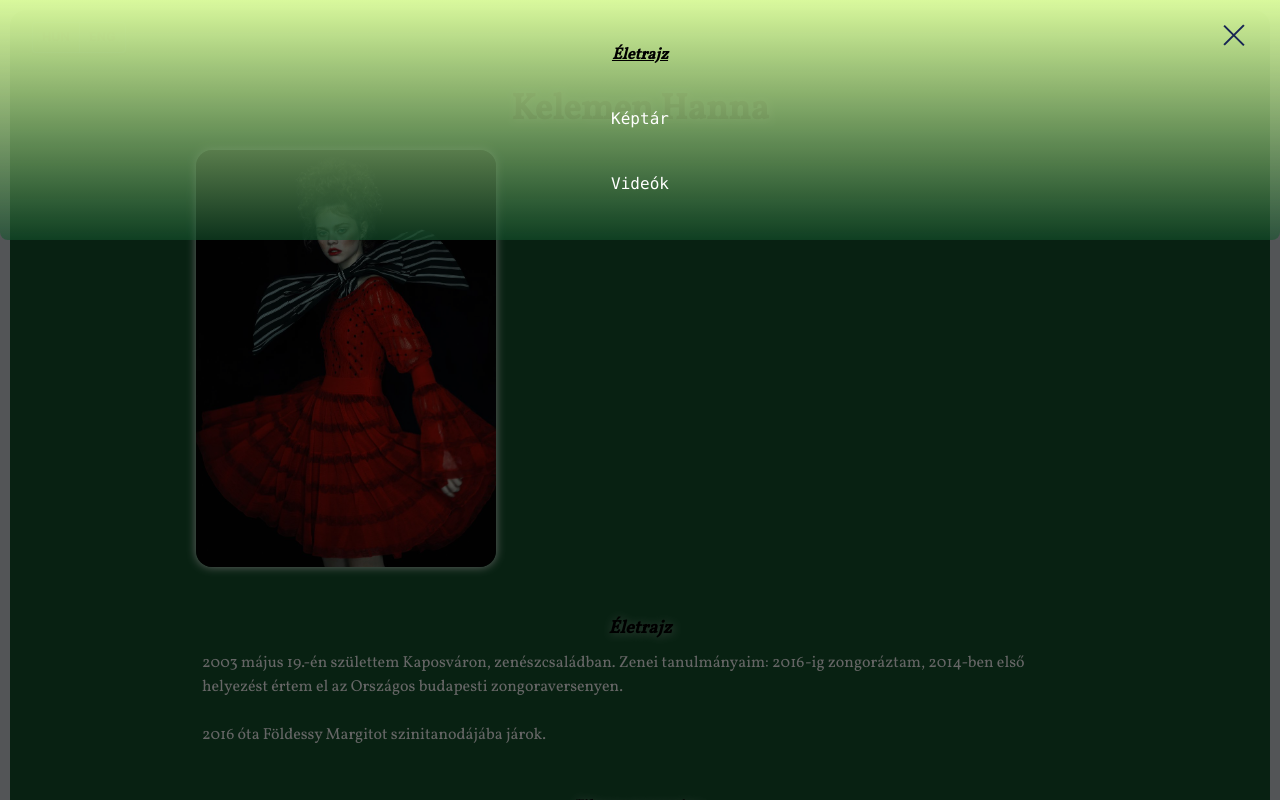
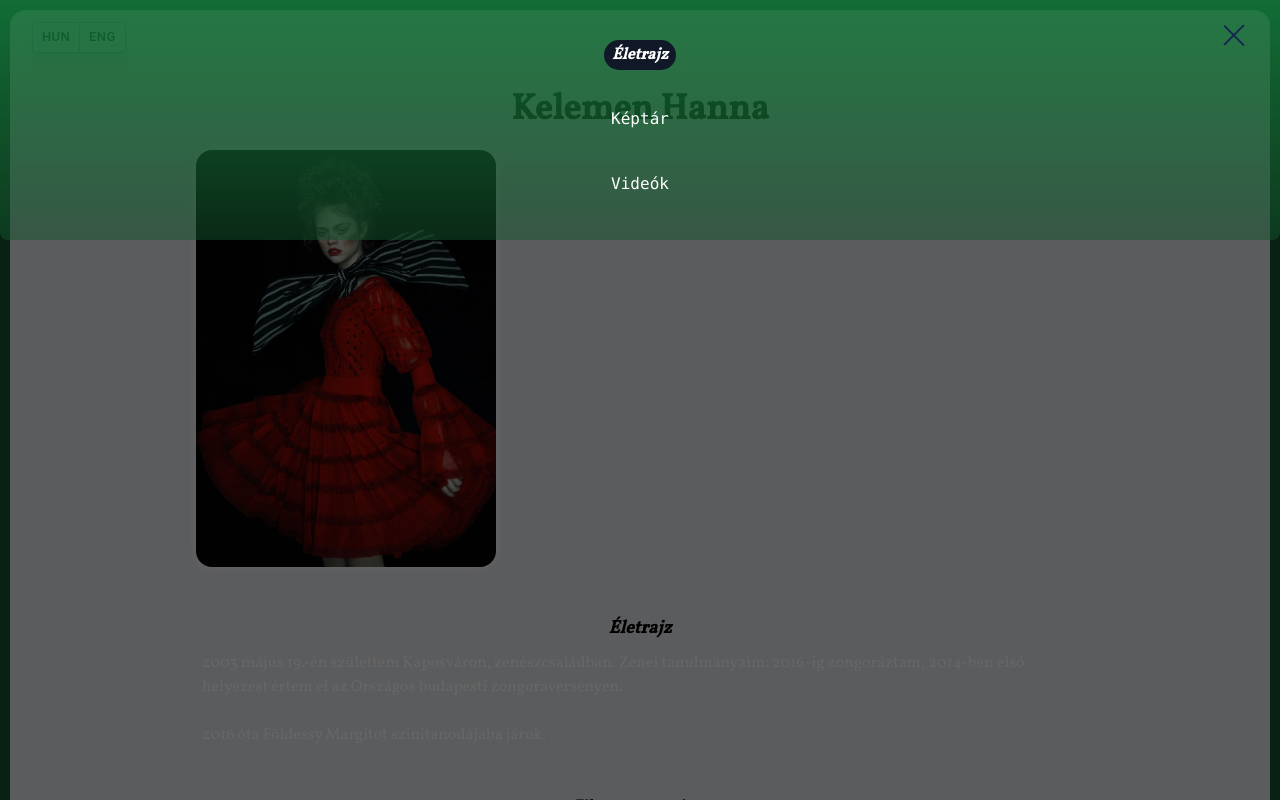
Before and after one commit to vladyslavt97/Anait-Vanoian, a Next.js app: page / in a window 1280 px wide. Both pictures are taken after a click on the element 1234 px from the left and 39 px from the top of the page. Shown: the top 800 px of the page. Built offline with nearby package versions, Linux system fonts and the light colour scheme.

Commit message:
minimalistic?

```diff
--- a/app/gallery/page.tsx
+++ b/app/gallery/page.tsx
@@ -13,13 +13,13 @@ export default function Page({}: Props) {
   const language = useStore((state: languagesState) => state.language);
 
   return (
-    <div className="bg-amber-400 rounded-2xl m-2.5 p-4 h-screen flex flex-col justify-center gap-10">
+    <div className="bg-gray-300 rounded-2xl m-2.5 p-4 h-screen flex flex-col justify-center gap-10">
         <div>
           <motion.h2
             initial={{opacity:0}}
             animate={{opacity:1}}
             transition={{duration:2, delay: 1}}
-            className="text-center font-bold text-lg italic bg-clip-text bg-gradient-to-r from-purple-400 to-pink-600 text-transparent">    {language === "hun" ? "Képtár" : "Gallery"}
+            className="text-center font-bold text-lg italic"> {language === "hun" ? "Képtár" : "Gallery"}
             </motion.h2>
             <Gallery/>
           </div>
--- a/app/globals.css
+++ b/app/globals.css
@@ -4,7 +4,7 @@
 
 
 #thevideosdivs{
-  box-shadow: 0px 0px 30px #e6a8ff7a;
+  box-shadow: 0px 0px 30px #1f43287a;
 }
 
 body{
--- a/app/layout.tsx
+++ b/app/layout.tsx
@@ -18,7 +18,7 @@ export default function RootLayout({
 }) {
   return (
     <html lang="en">
-      <body className={`${roboto.className} bg-gray-300 h-full overflow-x-hidden`}>
+      <body className={`${roboto.className} bg-green-900 h-full overflow-x-hidden`}>
       <Header/>
         {children}
       <Footer/>
--- a/app/page.tsx
+++ b/app/page.tsx
@@ -12,7 +12,7 @@ export default function Home() {
   const language = useStore((state: languagesState) => state.language);
   return (
     <main
-    className="bg-green-900 rounded-2xl m-2.5 p-4"
+    className="bg-gray-200 rounded-2xl m-2.5 p-4"
     >
       <motion.h1
       initial={{opacity:0}}
--- a/app/videos/page.tsx
+++ b/app/videos/page.tsx
@@ -5,7 +5,7 @@ type Props = {}
 export default function Page({}: Props) {
 
   return (
-    <div className="bg-lime-600/80 rounded-2xl m-2.5 p-4 flex flex-col overflow-x-hidden">
+    <div className="bg-gray-300 rounded-2xl m-2.5 p-4 flex flex-col overflow-x-hidden">
       <div className=" flex flex-col gap-5 mt-20 items-center mb-10">
         <h1>Videos</h1>
         {videos.map((video, i) => (
--- a/components/Footer.tsx
+++ b/components/Footer.tsx
@@ -9,7 +9,7 @@ interface languagesState {
 export default function Footer({}: Props) {
   const language = useStore((state: languagesState) => state.language);
   return (
-    <div className="relative bottom-0 bg-yellow-400/50 m-3 rounded-lg flex flex-col gap-5 p-3 shadow-xl">
+    <div className="relative bottom-0 bg-gray-300 m-3 rounded-lg flex flex-col gap-5 p-3 shadow-xl">
       <div>
         <h3 className="italic text-gray-700">{language === "eng" ? "Get in touch:" : "Felveszi a kapcsolatot:"}</h3>
         <h3 className="text-gray-700">hannakelemen1@gmail.com</h3>
--- a/components/HunBio.tsx
+++ b/components/HunBio.tsx
@@ -2,7 +2,7 @@
 type Props = {}
 
 export default function HunBio({}: Props) {
-    const divstyle = " bg-pink-100/50 p-2 rounded-2xl border-yellow-500/30 border-2 mt-5 ";
+    const divstyle = " bg-gray-400/50 p-2 rounded-2xl mt-5 ";
   return (
     <div className="sm:flex flex-col md:px-20 lg:px-44 text-white">
         2003 május 19.-én születtem Kaposváron, zenészcsaládban.
--- a/components/Navigation.tsx
+++ b/components/Navigation.tsx
@@ -48,28 +48,28 @@ export default function Navigation({}: Props) {
             initial={{y:-270}}
             animate={{y:0}}
             transition={{duration:1}}
-            className=" h-[30%] bg-gradient-to-b from-lime-200 to-green-900/60 w-full flex flex-col justify-center items-center gap-10 z-40 fixed top-0 rounded-bl-lg rounded-br-lg text-white"
+            className=" h-[30%] bg-gradient-to-b from-green-700/80 to-green-900/50 w-full flex flex-col justify-center items-center gap-10 z-40 fixed top-0 rounded-bl-lg rounded-br-lg text-white"
             >
               <motion.div
               initial={{x:-10, opacity:0}}
               animate={{x:0, opacity:1}}
               transition={{duration:1, delay:0.6}}
               >
-                <Link href="/" onClick={e => toggleOpen(false)} className={pathname === "/" ? "text-black underline italic w-20 mx-auto font-bold" : "w-20 mx-auto font-mono"}>{language === "hun" ? "Életrajz" : "Biography"}</Link>
+                <Link href="/" onClick={e => toggleOpen(false)} className={pathname === "/" ? "bg-gray-900 px-2 py-1 rounded-full italic w-20 mx-auto font-bold" : "w-20 mx-auto font-mono"}>{language === "hun" ? "Életrajz" : "Biography"}</Link>
               </motion.div>
               <motion.div
               initial={{x:-20, opacity:0}}
               animate={{x:0, opacity:1}}
               transition={{duration:1, delay:0.8}}
               >
-                <Link href="/gallery" onClick={e => toggleOpen(false)} className={pathname === "/gallery" ? "text-red-400 underline italic w-20 mx-auto font-bold" : "w-20 mx-auto font-mono"}>{language === "hun" ? "Képtár" : "Gallery"}</Link>
+                <Link href="/gallery" onClick={e => toggleOpen(false)} className={pathname === "/gallery" ? "bg-gray-900 px-2 py-1 rounded-full italic w-20 mx-auto font-bold" : "w-20 mx-auto font-mono"}>{language === "hun" ? "Képtár" : "Gallery"}</Link>
               </motion.div>
               <motion.div
               initial={{x:-30, opacity:0}}
               animate={{x:0, opacity:1}}
               transition={{duration:1, delay:1}}
               >
-                <Link href="/videos" onClick={e => toggleOpen(false)} className={pathname === "/videos" ? "text-red-400 underline italic w-20 mx-auto font-bold" : "w-20 mx-auto font-mono"}>{language === "hun" ? "Videók" : "Videos"}</Link>
+                <Link href="/videos" onClick={e => toggleOpen(false)} className={pathname === "/videos" ? "bg-gray-900 px-2 py-1 rounded-full italic w-20 mx-auto font-bold" : "w-20 mx-auto font-mono"}>{language === "hun" ? "Videók" : "Videos"}</Link>
               </motion.div>
             </motion.div>
         }
```
